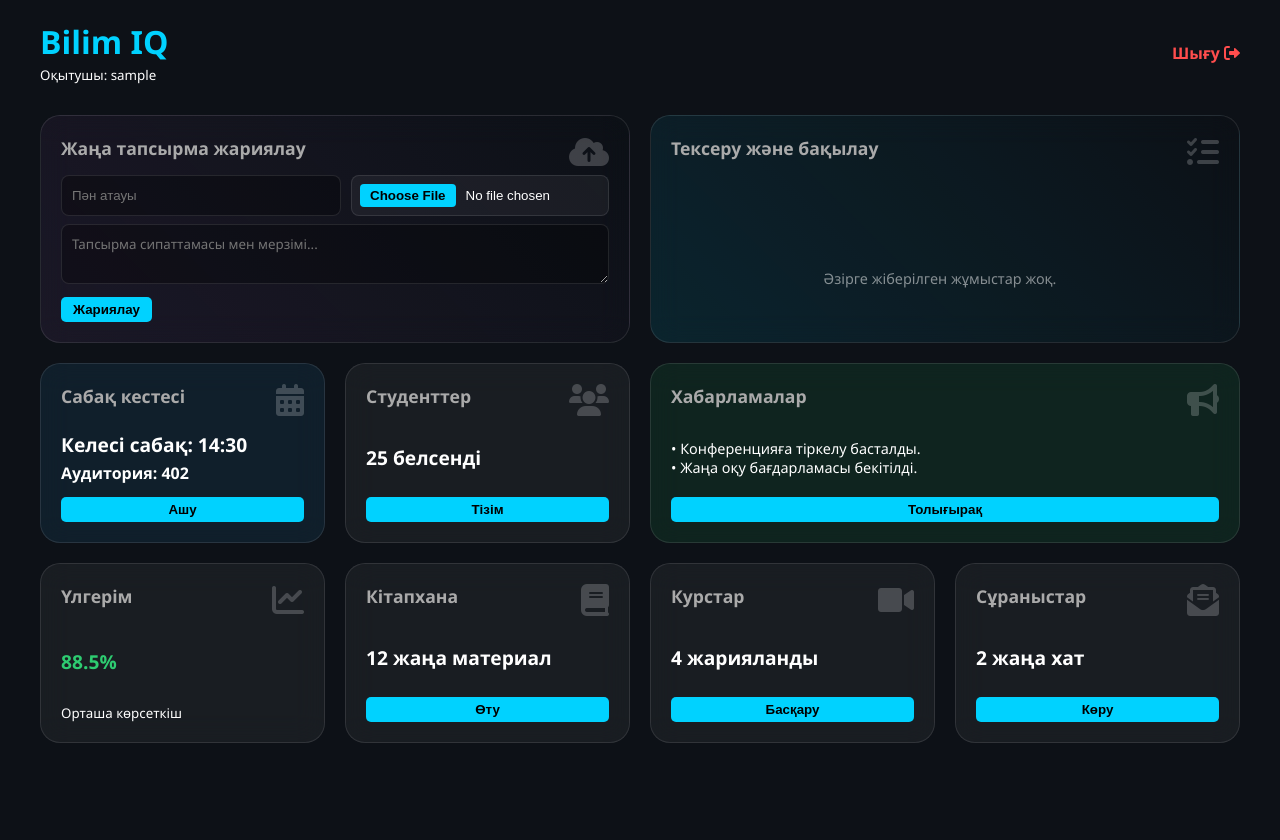
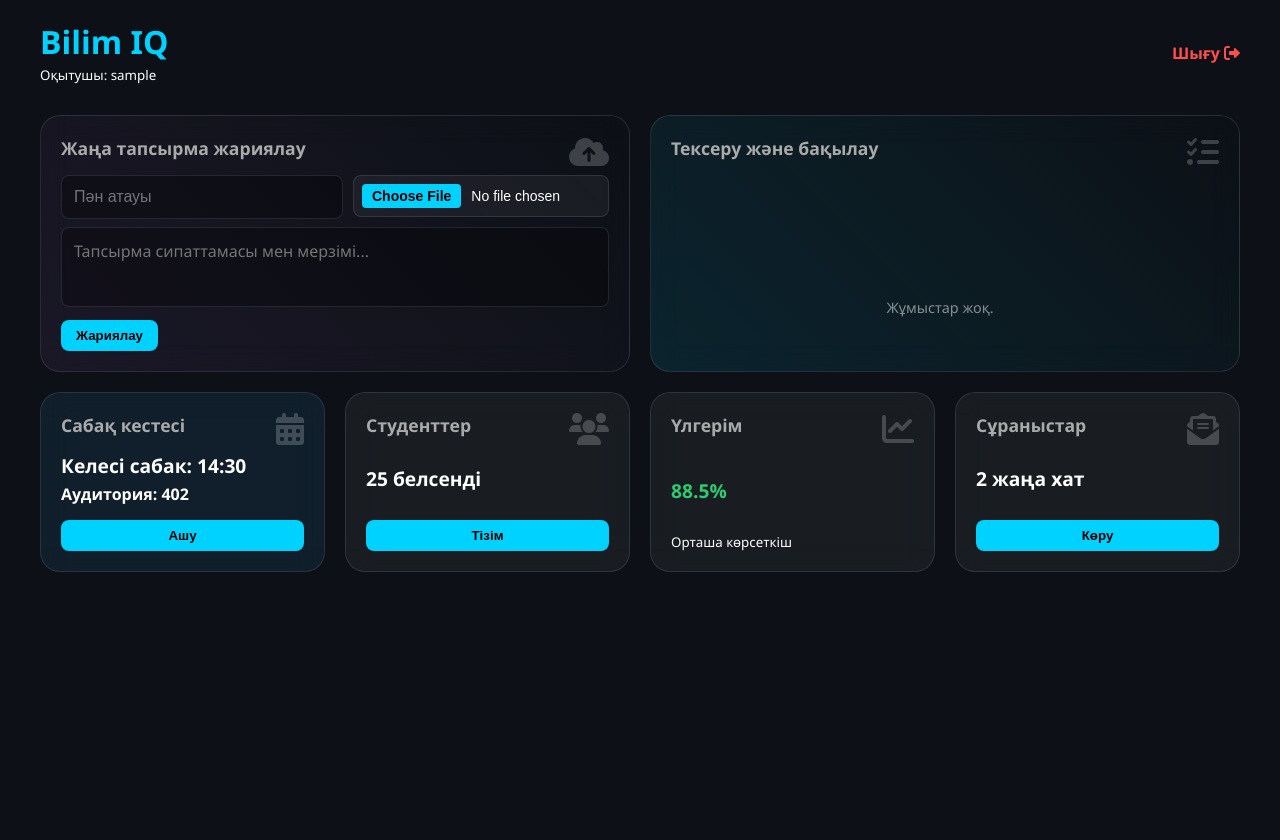
Before and after one commit to alishersultansiyk06-creator/bilim-iq, a Flask app: page /teacher_dashboard in a window 1280 px wide. Before the commit the page ends 743 px from the top, so only its background shows below. Run offline with Flask 3, Linux system fonts and the light colour scheme; the visitor is signed in with stand-in values (Sample User, id 1).

Commit message:
Update teacher.html

```diff
--- a/templates/teacher.html
+++ b/templates/teacher.html
@@ -15,6 +15,7 @@
         body {
             margin: 0; padding: 20px; background: var(--bg);
             color: white; font-family: 'Segoe UI', sans-serif;
+            min-height: 100vh;
         }
         .dashboard {
             display: grid;
@@ -26,6 +27,7 @@
         .tile {
             background: var(--glass);
             backdrop-filter: blur(15px);
+            -webkit-backdrop-filter: blur(15px);
             border-radius: 20px;
             padding: 20px;
             border: 1px solid var(--border);
@@ -33,7 +35,7 @@
             display: flex; flex-direction: column; justify-content: space-between;
             position: relative; overflow: hidden;
         }
-        .tile:hover { transform: translateY(-5px); border-color: var(--accent); }
+        .tile:hover { transform: translateY(-3px); border-color: var(--accent); }
         .tile i { font-size: 2rem; opacity: 0.2; position: absolute; right: 20px; top: 20px; }
         .tile h3 { margin: 0 0 10px 0; font-size: 1.1rem; color: #aaa; }
         .tile .content { font-size: 1.2rem; font-weight: bold; }
@@ -43,16 +45,19 @@
         .task-row {
             display: flex; justify-content: space-between; align-items: center;
             padding: 10px 0; border-bottom: 1px solid var(--border);
+            flex-wrap: wrap; gap: 10px;
         }
         .btn-mini {
-            background: var(--accent); border: none; padding: 5px 12px;
-            border-radius: 5px; cursor: pointer; font-weight: bold; color: #000;
+            background: var(--accent); border: none; padding: 8px 15px;
+            border-radius: 8px; cursor: pointer; font-weight: bold; color: #000;
+            transition: 0.2s;
         }
+        .btn-mini:active { transform: scale(0.95); }
 
         .post-input-file {
             width: 100%; padding: 8px; margin-bottom: 8px; border-radius: 8px;
             border: 1px solid var(--border); background: rgba(255,255,255,0.05); color: white;
-            box-sizing: border-box; outline: none; cursor: pointer;
+            box-sizing: border-box; outline: none; cursor: pointer; font-size: 14px;
         }
         .post-input-file::file-selector-button {
             background: var(--accent); border: none; padding: 4px 10px;
@@ -61,20 +66,46 @@
         }
 
         .grade-input {
-            width: 50px; background: rgba(0,0,0,0.5); border: 1px solid var(--border);
-            color: white; text-align: center; border-radius: 4px; padding: 4px;
+            width: 60px; background: rgba(0,0,0,0.5); border: 1px solid var(--border);
+            color: white; text-align: center; border-radius: 6px; padding: 8px;
+            font-size: 16px;
         }
 
         .post-input, .post-textarea {
-            width: 100%; padding: 10px; margin-bottom: 8px; border-radius: 8px;
+            width: 100%; padding: 12px; margin-bottom: 8px; border-radius: 8px;
             border: 1px solid var(--border); background: rgba(0,0,0,0.3); color: white;
-            box-sizing: border-box; outline: none;
+            box-sizing: border-box; outline: none; font-size: 16px;
         }
-        .post-textarea { height: 60px; font-family: inherit; }
+        .post-textarea { height: 80px; font-family: inherit; resize: none; }
 
         header {
             max-width: 1200px; margin: 0 auto 30px;
             display: flex; justify-content: space-between; align-items: center;
+        }
+
+        /* --- МОБИЛЬДІ БЕЙІМДЕУ --- */
+        @media (max-width: 768px) {
+            body { padding: 15px; }
+            header { flex-direction: column; text-align: center; gap: 10px; }
+            .dashboard { grid-template-columns: 1fr; }
+            .wide { grid-column: span 1; }
+
+            .tile { padding: 15px; min-height: 160px; }
+
+            .task-row { flex-direction: column; align-items: flex-start; }
+            .task-row div[style*="align-items: center"] {
+                width: 100%;
+                justify-content: space-between;
+                margin-top: 5px;
+            }
+
+            .btn-mini { width: 100%; text-align: center; padding: 12px; }
+
+            form[style*="display: flex"] {
+                flex-direction: column !important;
+            }
+
+            .grade-input { width: 80px; }
         }
     </style>
 </head>
@@ -95,8 +126,8 @@
 
         <form action="/post_task" method="POST" enctype="multipart/form-data">
             <div style="display: flex; gap: 10px; flex-wrap: wrap;">
-                <input type="text" name="subject" class="post-input" style="flex: 1;" placeholder="Пән атауы" required>
-                <div style="flex: 1;">
+                <input type="text" name="subject" class="post-input" style="flex: 1; min-width: 200px;" placeholder="Пән атауы" required>
+                <div style="flex: 1; min-width: 200px;">
                     <input type="file" name="file" class="post-input-file" required>
                 </div>
             </div>
@@ -108,7 +139,7 @@
     <div class="tile wide" style="background: linear-gradient(45deg, rgba(0,210,255,0.1), transparent);">
         <i class="fa-solid fa-list-check"></i>
         <h3>Тексеру және бақылау</h3>
-        <div class="task-list" style="max-height: 250px; overflow-y: auto; padding-right: 10px;">
+        <div class="task-list" style="max-height: 300px; overflow-y: auto; padding-right: 10px;">
             {% for task, user in tasks %}
             <div class="task-row">
                 <div style="display: flex; flex-direction: column;">
@@ -116,20 +147,20 @@
                     <small style="opacity: 0.7;">{{ task.title }}</small>
                 </div>
 
-                <div style="display: flex; align-items: center; gap: 15px;">
+                <div style="display: flex; align-items: center; gap: 15px; flex-wrap: wrap;">
                     <a href="{{ url_for('static', filename='uploads/' + task.file_url) }}" target="_blank" style="color:var(--accent); text-decoration: none; font-size: 0.9rem;">
-                        <i class="fa-solid fa-file-pdf"></i> Файлды көру
+                        <i class="fa-solid fa-file-pdf"></i> Көру
                     </a>
 
-                    <form action="/grade_task/{{ task.id }}" method="POST" style="display: flex; gap: 5px;">
+                    <form action="/grade_task/{{ task.id }}" method="POST" style="display: flex; gap: 5px; align-items: center;">
                         <input type="text" name="grade" class="grade-input" value="{{ task.grade if task.grade else '' }}" placeholder="0">
-                        <button type="submit" class="btn-mini">OK</button>
+                        <button type="submit" class="btn-mini" style="width: auto;">OK</button>
                     </form>
                 </div>
             </div>
             {% endfor %}
             {% if not tasks %}
-            <p style="opacity: 0.5; font-size: 0.9rem; text-align: center; padding: 20px;">Әзірге жіберілген жұмыстар жоқ.</p>
+            <p style="opacity: 0.5; font-size: 0.9rem; text-align: center; padding: 20px;">Жұмыстар жоқ.</p>
             {% endif %}
         </div>
     </div>
@@ -137,22 +168,15 @@
     <div class="tile" style="background: rgba(52, 152, 219, 0.1);">
         <i class="fa-solid fa-calendar-days"></i>
         <h3>Сабақ кестесі</h3>
-        <div class="content">Келесі сабақ: 14:30<br><small>Аудитория: 402</small></div>
-        <button class="btn-mini">Ашу</button>
+        <div class="content">Келесі сабак: 14:30<br><small>Аудитория: 402</small></div>
+        <button class="btn-mini" style="margin-top: 10px;">Ашу</button>
     </div>
 
     <div class="tile">
         <i class="fa-solid fa-users"></i>
         <h3>Студенттер</h3>
         <div class="content">25 белсенді</div>
-        <button class="btn-mini">Тізім</button>
-    </div>
-
-    <div class="tile wide" style="background: rgba(46, 204, 113, 0.1);">
-        <i class="fa-solid fa-bullhorn"></i>
-        <h3>Хабарламалар</h3>
-        <p style="font-size: 0.9rem; margin: 5px 0;">• Конференцияға тіркелу басталды.<br>• Жаңа оқу бағдарламасы бекітілді.</p>
-        <button class="btn-mini">Толығырақ</button>
+        <button class="btn-mini" style="margin-top: 10px;">Тізім</button>
     </div>
 
     <div class="tile">
@@ -163,24 +187,10 @@
     </div>
 
     <div class="tile">
-        <i class="fa-solid fa-book"></i>
-        <h3>Кітапхана</h3>
-        <div class="content">12 жаңа материал</div>
-        <button class="btn-mini">Өту</button>
-    </div>
-
-    <div class="tile">
-        <i class="fa-solid fa-video"></i>
-        <h3>Курстар</h3>
-        <div class="content">4 жарияланды</div>
-        <button class="btn-mini">Басқару</button>
-    </div>
-
-    <div class="tile">
         <i class="fa-solid fa-envelope-open-text"></i>
         <h3>Сұраныстар</h3>
         <div class="content">2 жаңа хат</div>
-        <button class="btn-mini">Көру</button>
+        <button class="btn-mini" style="margin-top: 10px;">Көру</button>
     </div>
 </div>
 
```
